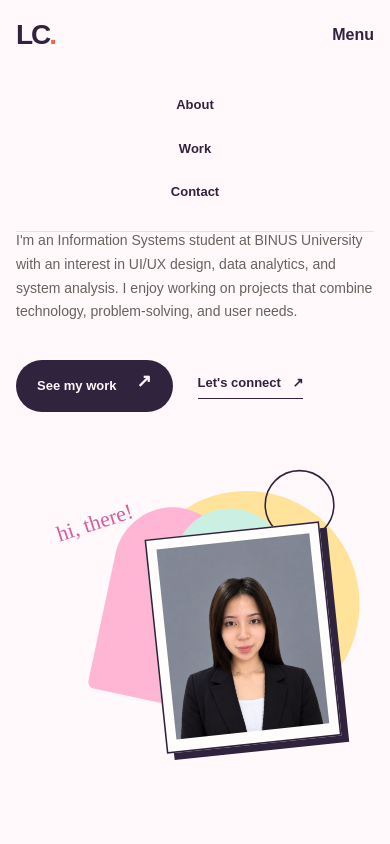
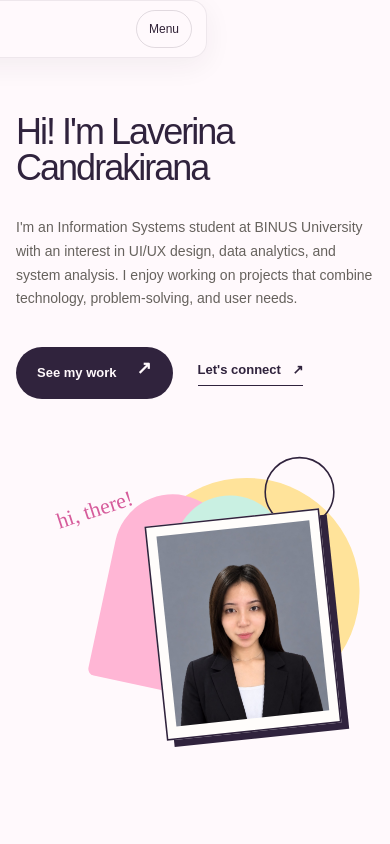
Before and after one commit to LaverinaC02/laverina-portfolio, a Next.js app: page / in a window 390 px wide. Shown: the top 844 px of the page. Built offline with nearby package versions, Linux system fonts and the light colour scheme.

Commit message:
Update globals.css

```diff
--- a/app/globals.css
+++ b/app/globals.css
@@ -2867,3 +2867,125 @@ body {
     font-size: 11px;
   }
 }
+
+
+/* NAVBAR - COMPACT, CLEAN & RESPONSIVE */
+.nav.wrap {
+  position: fixed;
+  top: 16px;
+  left: 50%;
+  transform: translateX(-50%);
+  z-index: 1000;
+
+  width: min(1120px, calc(100% - 48px));
+  min-height: 68px;
+  margin: 0;
+  padding: 0 24px;
+
+  display: flex;
+  align-items: center;
+  justify-content: space-between;
+  gap: 24px;
+
+  background: rgba(255, 248, 252, 0.92);
+  border: 1px solid rgba(48, 31, 54, 0.08);
+  border-radius: 20px;
+  box-shadow: 0 8px 28px rgba(48, 31, 54, 0.06);
+
+  backdrop-filter: blur(16px);
+  -webkit-backdrop-filter: blur(16px);
+}
+
+.nav .brand {
+  position: static;
+  flex-shrink: 0;
+  margin: 0;
+  padding: 0;
+
+  font-size: 28px;
+  font-weight: 800;
+  line-height: 1;
+  text-decoration: none;
+}
+
+.nav .nav-links {
+  display: flex;
+  align-items: center;
+  justify-content: flex-end;
+  gap: clamp(12px, 2vw, 28px);
+  margin-left: auto;
+}
+
+.nav .nav-links a {
+  display: inline-flex;
+  align-items: center;
+  justify-content: center;
+  min-height: 40px;
+  padding: 0 14px;
+
+  border-radius: 999px;
+  white-space: nowrap;
+  font-size: 13px;
+  text-decoration: none;
+}
+
+.nav .menu-toggle {
+  display: none;
+}
+
+/* TABLET & MOBILE */
+@media (max-width: 600px) {
+  .nav.wrap {
+    top: 10px;
+    width: calc(100% - 24px);
+    min-height: 58px;
+    padding: 0 14px;
+    gap: 12px;
+    border-radius: 16px;
+  }
+
+  .nav .brand {
+    font-size: 25px;
+  }
+
+  .nav .menu-toggle {
+    display: inline-flex;
+    align-items: center;
+    justify-content: center;
+    padding: 9px 12px;
+    border: 1px solid rgba(48, 31, 54, 0.14);
+    border-radius: 999px;
+    background: transparent;
+    color: #302136;
+    font: inherit;
+    font-size: 12px;
+    cursor: pointer;
+  }
+
+  .nav .nav-links {
+    display: none;
+  }
+
+  .nav .nav-links.is-open {
+    position: absolute;
+    top: calc(100% + 10px);
+    left: 0;
+    right: 0;
+
+    display: flex;
+    flex-direction: column;
+    align-items: stretch;
+    gap: 4px;
+    padding: 12px;
+
+    background: rgba(255, 248, 252, 0.98);
+    border: 1px solid rgba(48, 31, 54, 0.08);
+    border-radius: 16px;
+    box-shadow: 0 12px 28px rgba(48, 31, 54, 0.08);
+  }
+
+  .nav .nav-links.is-open a {
+    justify-content: flex-start;
+    padding: 0 14px;
+  }
+}
```
